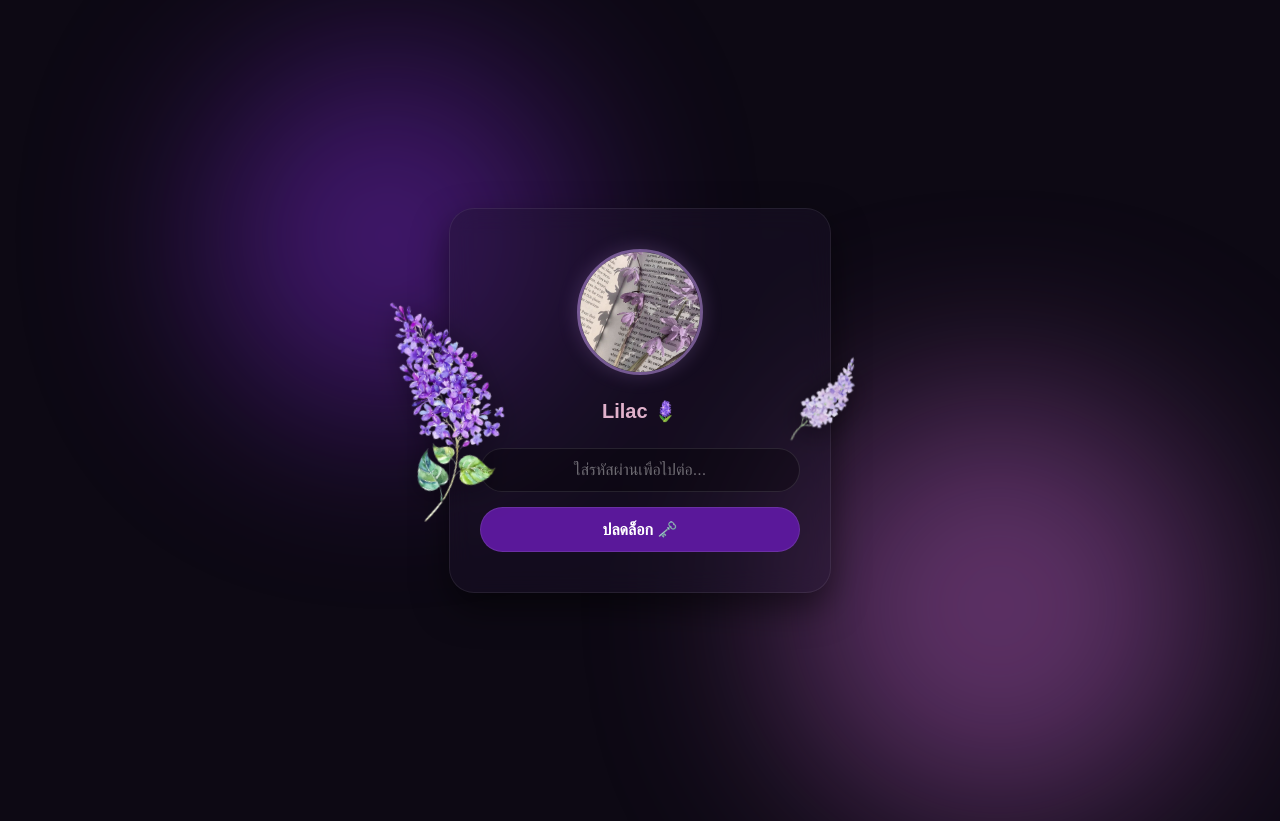
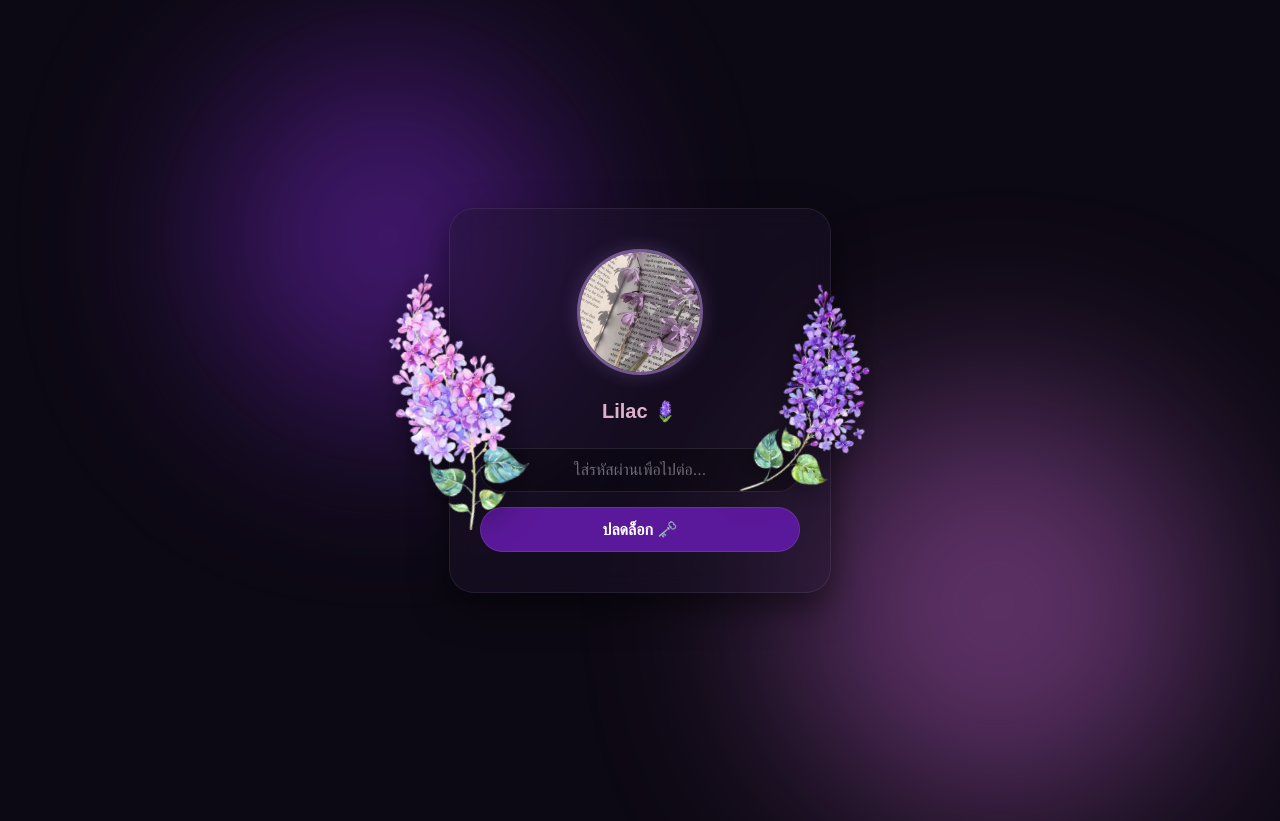
Before and after one commit to xNovaWeb17/safezone, a plain HTML site: page index.html in a window 1280 px wide. Drawn offline with Linux system fonts and the light colour scheme.

Commit message:
Update index.html

```diff
--- a/index.html
+++ b/index.html
@@ -111,8 +111,8 @@
     <div class="light light-2"></div>
 
     <div class="card-wrapper">
-        <img src="Left-removebg-preview.png" alt="Lilac Left" class="lilac-decor lilac-left">
-        <img src="right-removebg-preview.png" alt="Lilac Right" class="lilac-decor lilac-right">
+        <img src="Left2-removebg-preview.png" alt="Lilac Left" class="lilac-decor lilac-left">
+        <img src="Left-removebg-preview.png" alt="Lilac Right" class="lilac-decor lilac-right">
 
         <div class="glass-box">
             <img src="Lilac 2.jpg" alt="Our Photo" class="center-photo">
```
